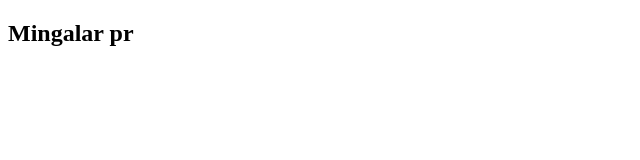
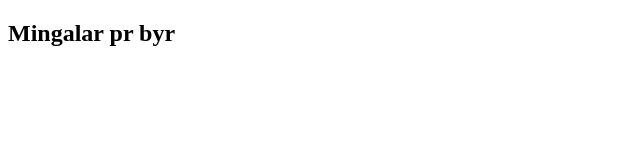
Before and after one commit to thetnaungsoe1010/testing21, a plain HTML site: page index.html in a window 1280 px wide. Shown: the full height of the page, 0-640 px from the left. Drawn offline with Linux system fonts and the light colour scheme.

Commit message:
second commit

```diff
--- a/index.html
+++ b/index.html
@@ -6,6 +6,6 @@
     <title>Document</title>
 </head>
 <body>
-    <h2>Mingalar pr</h2>
+    <h2>Mingalar pr byr</h2>
 </body>
 </html>
```
